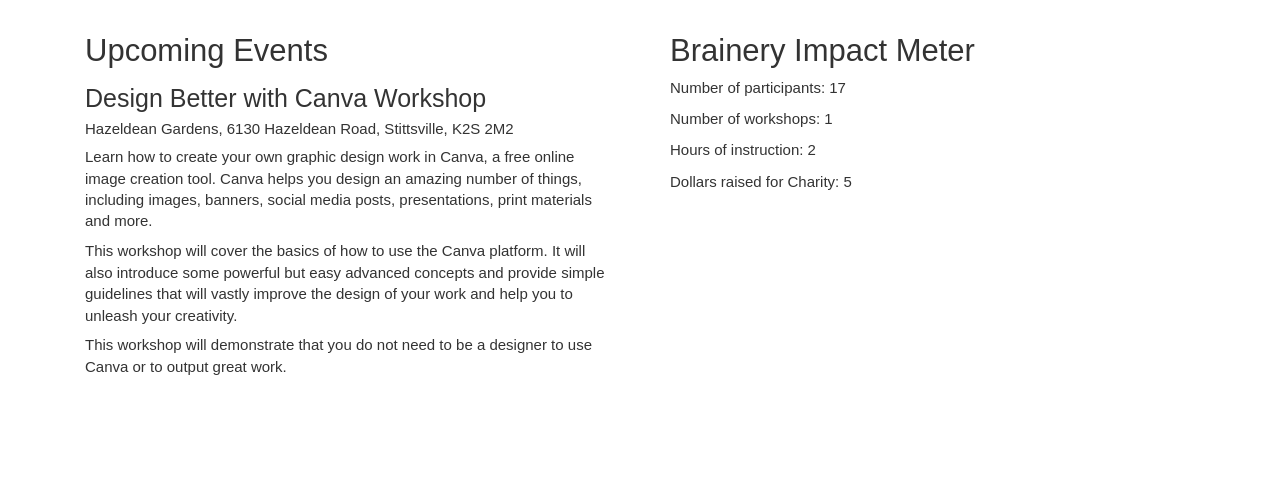
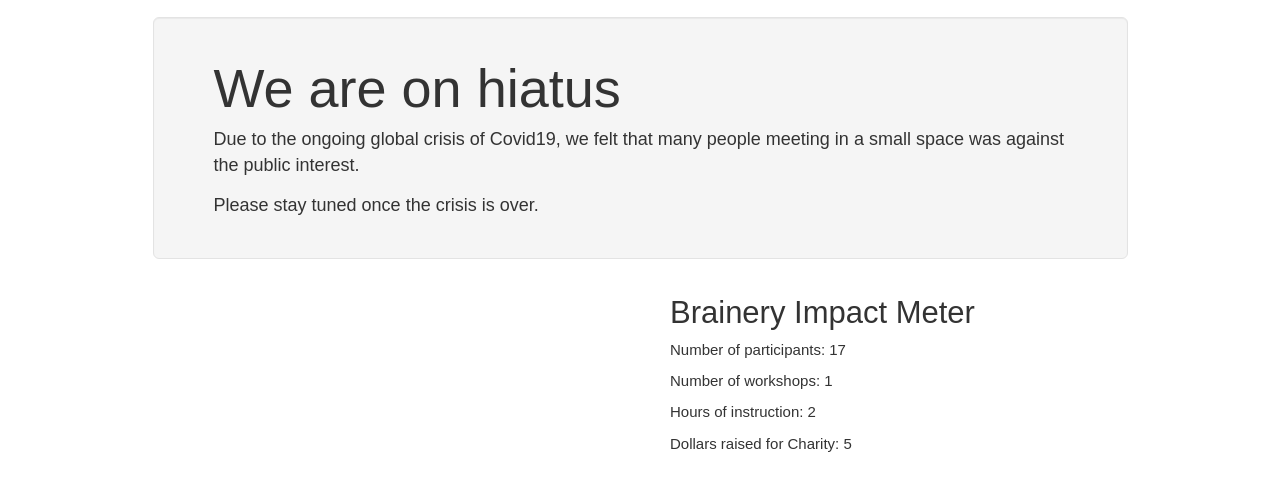
Before and after one commit to msoulier/stittsvillebrainery_site, a Flask app: page / in a window 1280 px wide. Shown: the part 72-563 px from the top of the page. Run offline with Flask 2, Linux system fonts and the light colour scheme; some libraries are stand-ins or nearby versions.

Commit message:
Site update for hiatus

```diff
--- a/site/templates/index.html
+++ b/site/templates/index.html
@@ -3,7 +3,23 @@
 {% block content %}
 <div class="container">
     <div class="row">
-        <div class="col-xs-6">
+        <div class="col-xs-1"></div>
+        <div class="col-xs-10 jumbotron well well-lg">
+            <h1>We are on hiatus</h1>
+            <p>
+                Due to the ongoing global crisis of Covid19, we felt that
+                many people meeting in a small space was against the public
+                interest.
+            </p>
+            <p>
+                Please stay tuned once the crisis is over.
+            </p>
+        </div>
+        <div class="col-xs-1"></div>
+    </div>
+    <div class="row">
+        <div class="col-xs-6"></div>
+        <!-- <div class="col-xs-6">
             <div class="container-fluid">
                 <h1>Upcoming Events</h1>
                 <h2>Design Better with Canva Workshop</h2>
@@ -27,7 +43,7 @@
                     designer to use Canva or to output great work.
                 </p>
             </div>
-        </div>
+        </div> -->
         <div class="col-xs-6">
             <div class="container-fluid">
                 <!-- Bar graph -->
```
Also changed, not shown: site/site.ini (renamed from site.ini), 6 other files.
